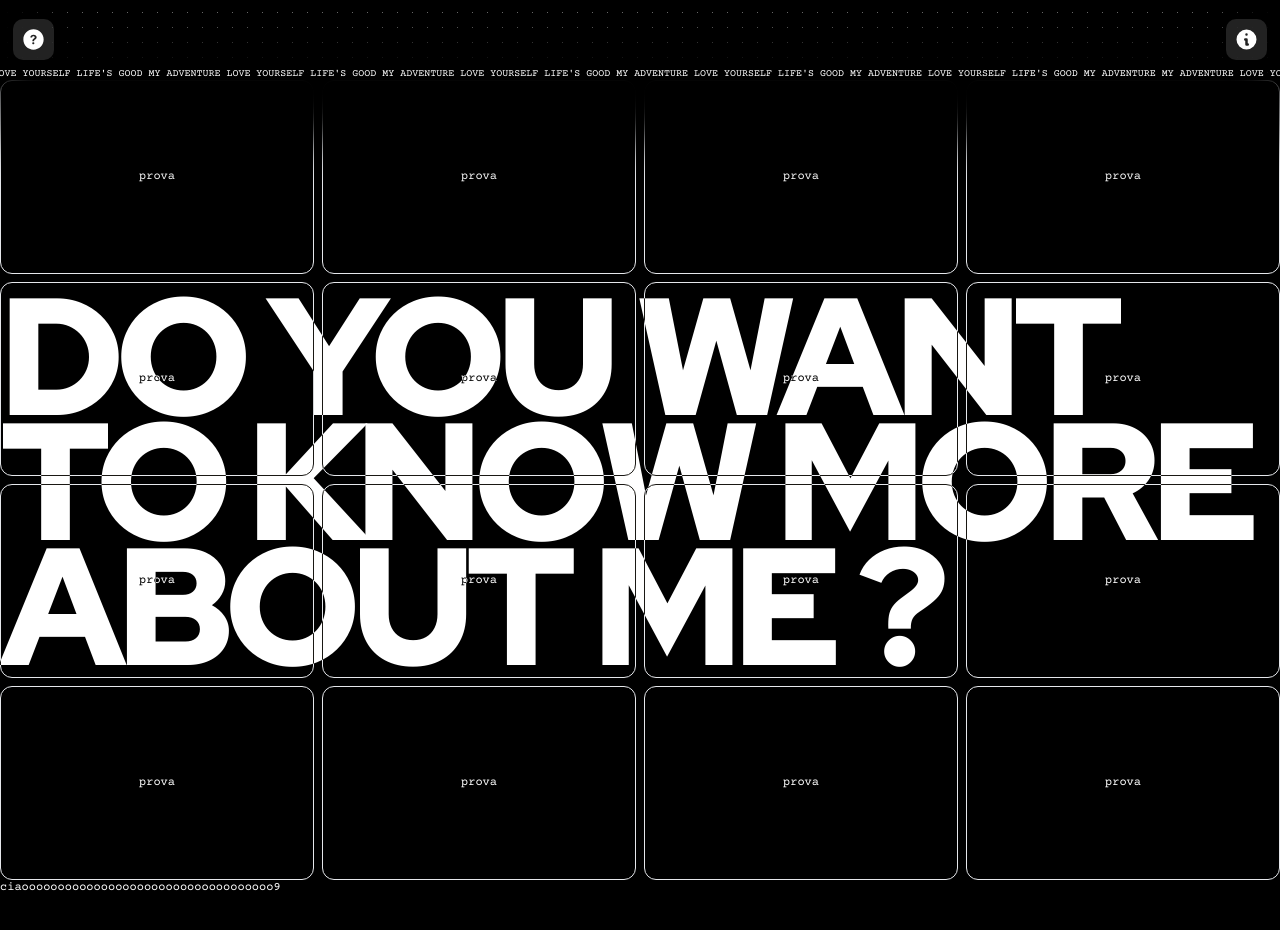
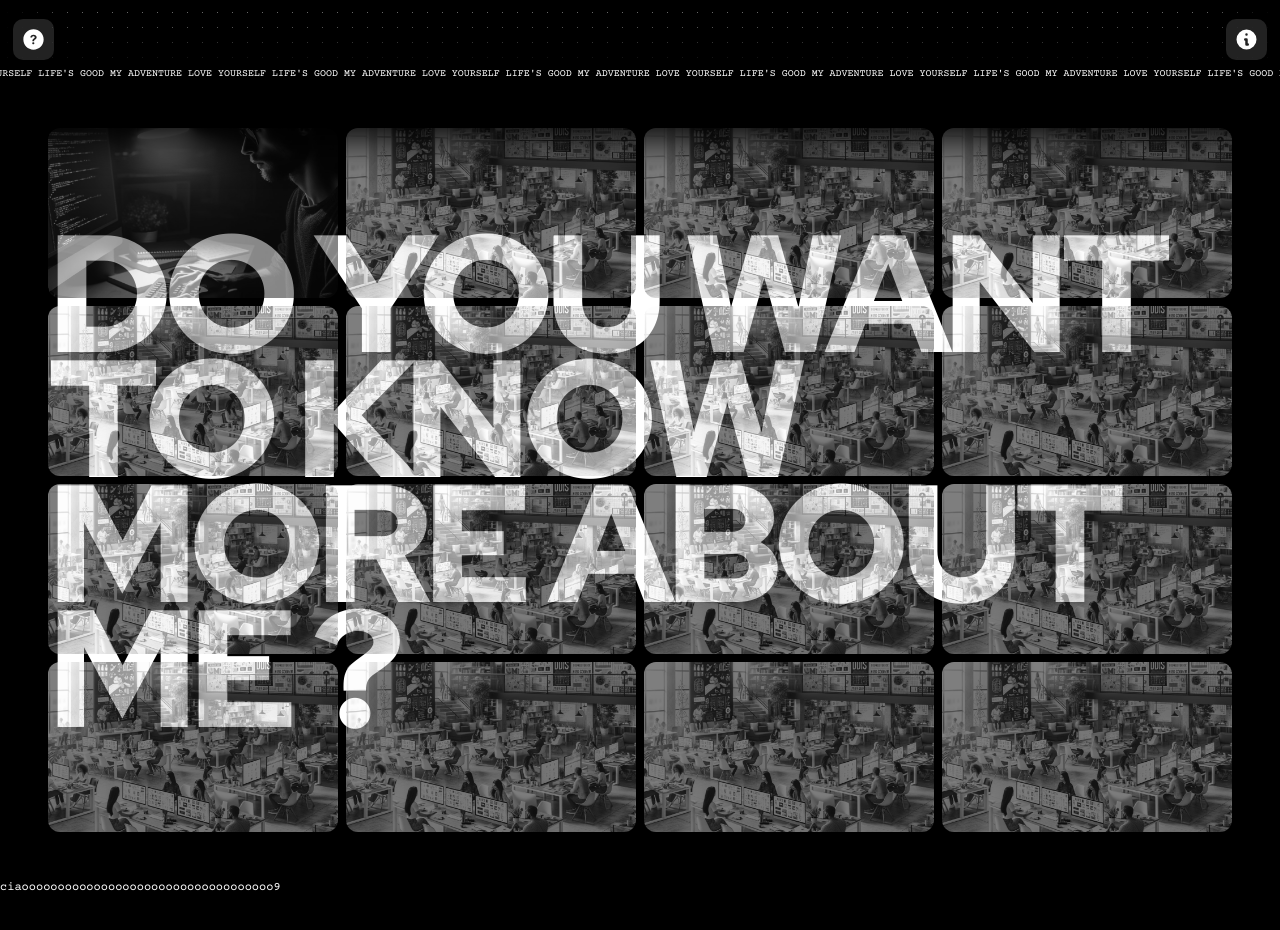
Before and after one commit to matteo4884/personal_website, a Next.js app: page / in a window 1280 px wide. Shown: the part 720-1650 px from the top of the page. Built offline with nearby package versions, Linux system fonts and the light colour scheme.

Commit message:
section about and fix bugs

```diff
--- a/app/components/cursor_cerchio.jsx
+++ b/app/components/cursor_cerchio.jsx
@@ -48,6 +48,15 @@ export default function Cursor() {
         setIsHover(false);
       });
     });
+    const customLinks = document.querySelectorAll(".mouse-hover");
+    customLinks.forEach((link) => {
+      link.addEventListener("mouseenter", function () {
+        setIsHover(true);
+      });
+      link.addEventListener("mouseleave", function () {
+        setIsHover(false);
+      });
+    });
     return () => {
       document.removeEventListener("mousemove", setFromEvent);
       window.removeEventListener("resize", handleResize);
@@ -61,7 +70,7 @@ export default function Cursor() {
         scale: `${isHover ? "2" : ""}`,
         backgroundColor: `${isHover ? "#D1251F68" : ""}`,
       }}
-      className={`fixed w-[30px] h-[30px] -top-[10px] -left-[15px] transition-[scale,background-color] rounded-full bg-white z-[102] mix-blend-difference pointer-events-none ${
+      className={`fixed w-[30px] h-[30px] -top-[10px] -left-[15px] transition-[scale,background-color] rounded-full bg-white z-[103] mix-blend-difference pointer-events-none ${
         isOut ? "opacity-[0]" : "opacity-[1]"
       } ${isHidden ? "hidden" : ""}`}
       id="cursor"
--- /dev/null
+++ b/app/data/about.jsx
@@ -0,0 +1,98 @@
+export const ABOUT = [
+  {
+    id: 1,
+    name: "Who am I?",
+    image: "/about/about_whoami.webp",
+    text: "ciaooo",
+  },
+  {
+    id: 2,
+    name: "Work",
+    image: "/about/about_work.webp",
+    text: "ciaooofdsafasfdasdfdfs",
+  },
+  {
+    id: 3,
+    name: "Work",
+    image: "/about/about_work.webp",
+    text: "ciaooofasdfasdf",
+  },
+  {
+    id: 4,
+    name: "Work",
+    image: "/about/about_work.webp",
+    text: "ciaoooasdfsadfasdfasdf",
+  },
+  {
+    id: 5,
+    name: "Work",
+    image: "/about/about_work.webp",
+    text: "ciaooofadsfasdfasdfasdf",
+  },
+  {
+    id: 6,
+    name: "Work",
+    image: "/about/about_work.webp",
+    text: "ciaooo fsdasdfasdfsadf",
+  },
+  {
+    id: 7,
+    name: "Work",
+    image: "/about/about_work.webp",
+    text: "ciaooo dsfsdfasdfasdfasd",
+  },
+  {
+    id: 8,
+    name: "Work",
+    image: "/about/about_work.webp",
+    text: "ciaooo asdf sdfasdfsad",
+  },
+  {
+    id: 9,
+    name: "Work",
+    image: "/about/about_work.webp",
+    text: "ciaooo dsfsdaf sadf",
+  },
+  {
+    id: 10,
+    name: "Work",
+    image: "/about/about_work.webp",
+    text: "ciaooo dsf sad asd fsad ",
+  },
+  {
+    id: 11,
+    name: "Work",
+    image: "/about/about_work.webp",
+    text: "ciaooo sad sad f s  dsfas ",
+  },
+  {
+    id: 12,
+    name: "Work",
+    image: "/about/about_work.webp",
+    text: "ciaoooasdfsaf sda asd d",
+  },
+  {
+    id: 13,
+    name: "Work",
+    image: "/about/about_work.webp",
+    text: "ciaooo sad fsda fsd fsd",
+  },
+  {
+    id: 14,
+    name: "Work",
+    image: "/about/about_work.webp",
+    text: "ciaooo sadf sad fsad f",
+  },
+  {
+    id: 15,
+    name: "Work",
+    image: "/about/about_work.webp",
+    text: "ciaooo sad fsda sd sad as",
+  },
+  {
+    id: 16,
+    name: "Work",
+    image: "/about/about_work.webp",
+    text: "ciaooo sda fsda ss ",
+  },
+];
--- a/app/footer.jsx
+++ b/app/footer.jsx
@@ -34,7 +34,7 @@ export default function Footer() {
     <div key={key}>
       <motion.div
         animate={{ x: -width }}
-        transition={{ repeat: Infinity, duration: 30, ease: "linear" }}
+        transition={{ repeat: Infinity, duration: 120, ease: "linear" }}
         className="fixed flex w-max --font-s bottom-0 uppercase z-[101] pointer-events-none"
       >
         <div id="primo">
@@ -43,7 +43,12 @@ export default function Footer() {
           Life&apos;s good My adventure Love yourself Life&apos;s good My
           adventure Love yourself Life&apos;s good My adventure Love yourself
           Life&apos;s good My adventure My adventure Love yourself Life&apos;s
-          good My adventure&nbsp;
+          good My adventure&nbsp; Life&apos;s good My adventure Love yourself
+          Life&apos;s good My adventure Love yourself Life&apos;s good My
+          adventure Love yourself Life&apos;s good My adventure Love yourself
+          Life&apos;s good My adventure Love yourself Life&apos;s good My
+          adventure Love yourself Life&apos;s good My adventure My adventure
+          Love yourself Life&apos;s good My adventure&nbsp;
         </div>
         <div id="secondo">
           Life&apos;s good My adventure Love yourself Life&apos;s good My
@@ -51,7 +56,12 @@ export default function Footer() {
           Life&apos;s good My adventure Love yourself Life&apos;s good My
           adventure Love yourself Life&apos;s good My adventure Love yourself
           Life&apos;s good My adventure My adventure Love yourself Life&apos;s
-          good My adventure&nbsp;
+          good My adventure&nbsp; Life&apos;s good My adventure Love yourself
+          Life&apos;s good My adventure Love yourself Life&apos;s good My
+          adventure Love yourself Life&apos;s good My adventure Love yourself
+          Life&apos;s good My adventure Love yourself Life&apos;s good My
+          adventure Love yourself Life&apos;s good My adventure My adventure
+          Love yourself Life&apos;s good My adventure&nbsp;
         </div>
       </motion.div>
     </div>
--- a/app/globals.css
+++ b/app/globals.css
@@ -111,6 +111,10 @@ img {
   }
 }
 
+.mouse-hover {
+  cursor: pointer;
+}
+
 .section {
   width: 100%;
   height: 100%;
--- a/app/main.jsx
+++ b/app/main.jsx
@@ -15,6 +15,7 @@ export default function Main() {
   const [isMouseOutside, setIsMouseOutside] = useState(false);
   const [isMobile, setIsMobile] = useState(false);
   const [isStopped, setIsStopped] = useState(false);
+  const [rightClick, setRightClick] = useState(false);
 
   useEffect(() => {
     const handleResize = () => {
@@ -96,7 +97,18 @@ export default function Main() {
   }, []);
 
   useEffect(() => {
-    if (isMobile || isStopped) {
+    document.addEventListener("contextmenu", rightClickFunction);
+    function rightClickFunction(e) {
+      e.preventDefault();
+      setRightClick(!rightClick);
+    }
+    return () => {
+      document.removeEventListener("contextmenu", rightClickFunction);
+    };
+  }, [rightClick]);
+
+  useEffect(() => {
+    if (isMobile || isStopped || rightClick) {
       return;
     }
 
@@ -125,10 +137,10 @@ export default function Main() {
     isMouseOutside && clearInterval(scrollInterval);
 
     return () => clearInterval(scrollInterval);
-  }, [isScrollingY, isMouseOutside, isMobile, isStopped]);
+  }, [isScrollingY, isMouseOutside, isMobile, isStopped, rightClick]);
 
   useEffect(() => {
-    if (isMobile || isStopped) {
+    if (isMobile || isStopped || rightClick) {
       return;
     }
 
@@ -157,7 +169,7 @@ export default function Main() {
     isMouseOutside && clearInterval(scrollInterval);
 
     return () => clearInterval(scrollInterval);
-  }, [isScrollingX, isMouseOutside, isMobile, isStopped]);
+  }, [isScrollingX, isMouseOutside, isMobile, isStopped, rightClick]);
 
   return (
     <>
@@ -215,9 +227,15 @@ export function Guide({ setIsStopped }) {
             For dumbies
           </div>
           <p className="font-thin --font-s">
+            <br />
             Move the mouse to the edges to
             <br />
             scroll in the desired direction.
+            <br />
+            <br />
+            Right mouse click disable and
+            <br />
+            activate movement.
           </p>
         </div>
       </div>
--- a/app/mainContent.jsx
+++ b/app/mainContent.jsx
@@ -24,7 +24,7 @@ import Section18 from "./sections/section_18";
 import Section19 from "./sections/section_19";
 import Section20 from "./sections/section_20";
 
-export default function MainContent() {
+export default function MainContent({ setIsStopped }) {
   const main = useRef();
   useEffect(() => {
     main.current.addEventListener("wheel", (e) => {
@@ -49,7 +49,7 @@ export default function MainContent() {
           <Section4 />
         </div>
         <div className="section">
-          <Section5 />
+          <Section5 setIsStopped={setIsStopped} />
         </div>
         <div className="section">
           <Section6 />
--- a/app/sections/section_5.jsx
+++ b/app/sections/section_5.jsx
@@ -1,30 +1,30 @@
+"use client";
+
 import { Red_Hat_Display } from "next/font/google";
+import { ABOUT } from "../data/about";
+import { useState } from "react";
+import { RxCross2 } from "react-icons/rx";
 
 const redHatDisplay = Red_Hat_Display({
   subsets: ["latin"],
   weight: ["300", "400", "500", "600", "700", "800", "900"],
 });
 
-export default function Section5() {
+export default function Section5({ setIsStopped }) {
   return (
-    <div className="w-full h-full relative grid grid-cols-4 grid-rows-4 gap-2">
+    <div className="w-full h-full relative p-12 grid grid-cols-4 grid-rows-4 gap-2">
       <Text />
-      <SectionAbout />
-      <SectionAbout />
-      <SectionAbout />
-      <SectionAbout />
-      <SectionAbout />
-      <SectionAbout />
-      <SectionAbout />
-      <SectionAbout />
-      <SectionAbout />
-      <SectionAbout />
-      <SectionAbout />
-      <SectionAbout />
-      <SectionAbout />
-      <SectionAbout />
-      <SectionAbout />
-      <SectionAbout />
+      {ABOUT.map((el) => {
+        return (
+          <SectionAbout
+            name={el.name}
+            image={el.image}
+            parag={el.text}
+            setIsStopped={setIsStopped}
+            key={el.id}
+          />
+        );
+      })}
     </div>
   );
 }
@@ -32,12 +32,12 @@ export default function Section5() {
 function Text() {
   return (
     <div
-      className={`${redHatDisplay.className} absolute top-0 left-0 w-full h-full flex justify-center items-center`}
+      className={`${redHatDisplay.className} absolute p-12 top-0 left-0 w-full h-full flex justify-center items-center pointer-events-none`}
       id="about"
     >
       <h2
-        className="uppercase font-black leading-[0.75] tracking-tighter stroke_text"
-        style={{ fontSize: "clamp(100px, 13.021vw, 350px)" }}
+        className="uppercase font-black leading-[0.75] tracking-tighter stroke_text opacity-[1] z-30"
+        style={{ fontSize: "clamp(150px, 13.021vw, 350px)" }}
       >
         Do you want to know more about me ?
       </h2>
@@ -45,10 +45,38 @@ function Text() {
   );
 }
 
-function SectionAbout() {
+function SectionAbout({ name, image, parag, setIsStopped }) {
+  const [isOpen, setIsOpen] = useState(false);
   return (
-    <div className="flex justify-center items-center border rounded-xl">
-      prova
-    </div>
+    <>
+      <div
+        onClick={() => setIsOpen(!isOpen)}
+        className="group hover:grayscale-0 hover:opacity-100 z-40 transition-all mouse-hover flex justify-center items-center rounded-xl bg-no-repeat bg-cover bg-center grayscale opacity-50"
+        style={{ backgroundImage: `url(${image})` }}
+      >
+        <h4 className="uppercase transition-all opacity-0 group-hover:opacity-100">
+          {name}
+        </h4>
+      </div>
+      <div
+        onMouseOver={() => setIsStopped(true)}
+        onMouseLeave={() => setIsStopped(false)}
+        onClick={() => setIsOpen(false)}
+        className={`z-[102] pointer-events-none transition-all duration-500 flex fixed top-0 left-0 w-screen h-screen justify-center items-center bg-[#000000dc] ${
+          isOpen ? "pointer-events-auto" : "opacity-0"
+        }`}
+      >
+        <div className="rounded-lg bg-[#ddd] h-[75%] w-[50%] --font-m relative p-4 text-[#000]">
+          <RxCross2
+            size={25}
+            color="#000"
+            className="absolute top-2 right-2 mouse-hover"
+            onClick={() => setIsOpen(false)}
+          />
+          <h1>{name}</h1>
+          <p className="">{parag}</p>
+        </div>
+      </div>
+    </>
   );
 }
```
Also changed, not shown: public/about/about_whoami.webp (added), public/about/about_work.webp (added).
